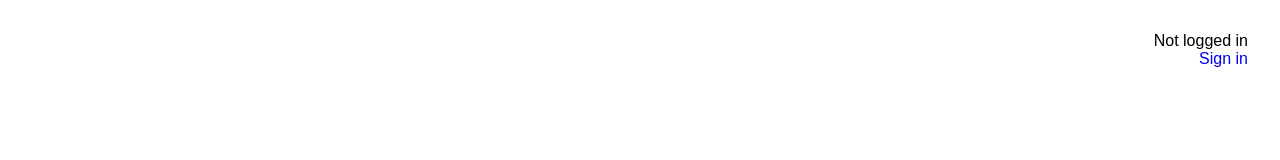
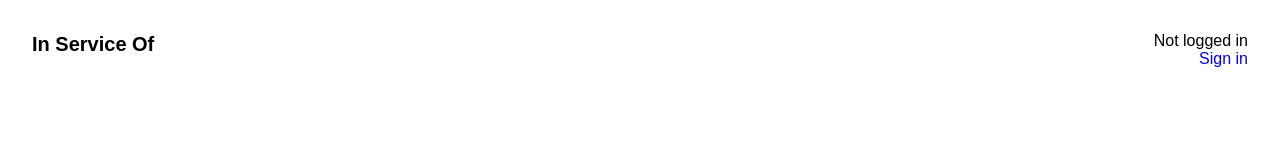
Before and after one commit to aredotna/arena-annual-2023, a Next.js app: page / in a window 1280 px wide. Shown: the top 160 px of the page. Built offline with nearby package versions, Linux system fonts and the light colour scheme; no server answers.

Commit message:
Remove channel fetch

```diff
--- a/hooks/useArena.ts
+++ b/hooks/useArena.ts
@@ -11,7 +11,6 @@ export const useArena = () => {
     if (data) {
       const typedData = data as any;
       const accessToken = typedData.user.accessToken
-      console.log()
       const arena = new ArenaClient({
         token: accessToken,
       });
--- a/pages/index.tsx
+++ b/pages/index.tsx
@@ -25,9 +25,9 @@ const Description = styled.div`
 export default function Home() {
   const client = useArena()
 
-  client?.channel('art').get().then((channel) => {
-    console.log({ channel })
-  })
+  // client?.channel('art').get().then((channel) => {
+  //   console.log({ channel })
+  // })
 
   return (
     <div>
@@ -39,6 +39,9 @@ export default function Home() {
 
       <Container>
         <AuthButton />
+        <Description>
+          <strong>In Service Of</strong>
+        </Description>
       </Container>
     </div>
   )
```
